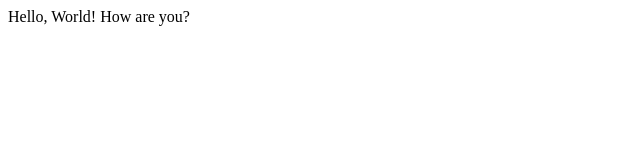
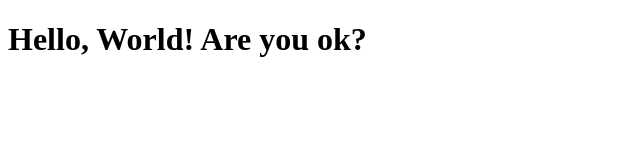
Before and after one commit to vivi-slbzhn/first.breath, a plain HTML site: page test.html in a window 1280 px wide. Shown: the whole page, without its empty margins (0-640 px from the left). Drawn offline with Linux system fonts and the light colour scheme.

Commit message:
Add title to test.html

```diff
--- a/test.html
+++ b/test.html
@@ -6,6 +6,6 @@
     <title>Document</title>
 </head>
 <body>
-    Hello, World! How are you?
+<h1> Hello, World! Are you ok?</h1>
 </body>
 </html>
```
